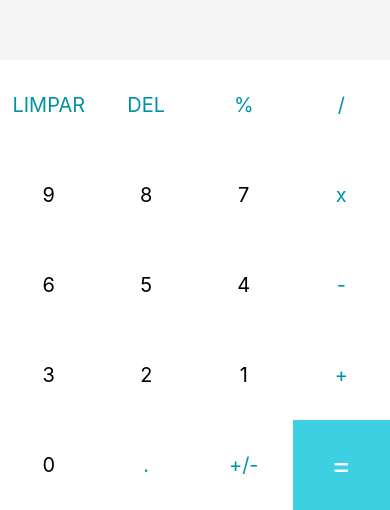
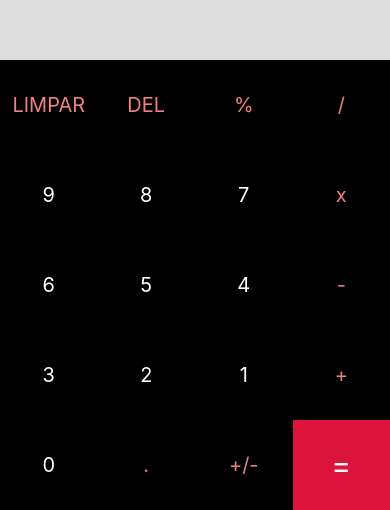
Before and after one commit to leosantana1/SENAC-UC13, a React Native app: screen / in a window 390 px wide. Shown: the part 334-844 px from the top of the page. Built offline with nearby package versions, Linux system fonts and the light colour scheme.

Commit message:
Melhoria nas cores

```diff
--- a/App.js
+++ b/App.js
@@ -81,12 +81,12 @@
 
         {buttons.map((button) =>
           button === '=' ? // Mapeamento do botão =
-            <TouchableOpacity onPress={() => handleInput(button)} key={button} style={[styles.button, { backgroundColor: '#3dd0e3' }]}>
+            <TouchableOpacity onPress={() => handleInput(button)} key={button} style={[styles.button, { backgroundColor: '#dc143c' }]}>
               <Text style={[styles.textButton, { color: "white", fontSize: 30 }]}>{button}</Text>
             </TouchableOpacity>
             : // Mapeamento dos outros botões
             <TouchableOpacity onPress={() => handleInput(button)} key={button} style={styles.button}>
-              <Text style={[styles.textButton, { color: typeof (button) === 'number' ? 'black' : '#0093a6' }]}>{button}</Text>
+              <Text style={[styles.textButton, { color: typeof (button) === 'number' ? 'white' : '#f08080' }]}>{button}</Text>
             </TouchableOpacity>
         )}
       </View>
@@ -102,10 +102,10 @@
   results: {
     flex: 2,
     justifyContent: "center",
-    backgroundColor: "#f5f5f5"
+    backgroundColor: "#dcdcdc"
   },
   resultText: {
-    color: "#282F38",
+    color: "grey",
     fontSize: 32,
     fontWeight: "bold",
     padding: 12,
@@ -122,7 +122,7 @@
     flexWrap: 'wrap',
   },
   button: {
-    backgroundColor: 'white',
+    backgroundColor: 'black',
     alignItems: 'center',
     justifyContent: 'center',
     minWidth: 90,
```
